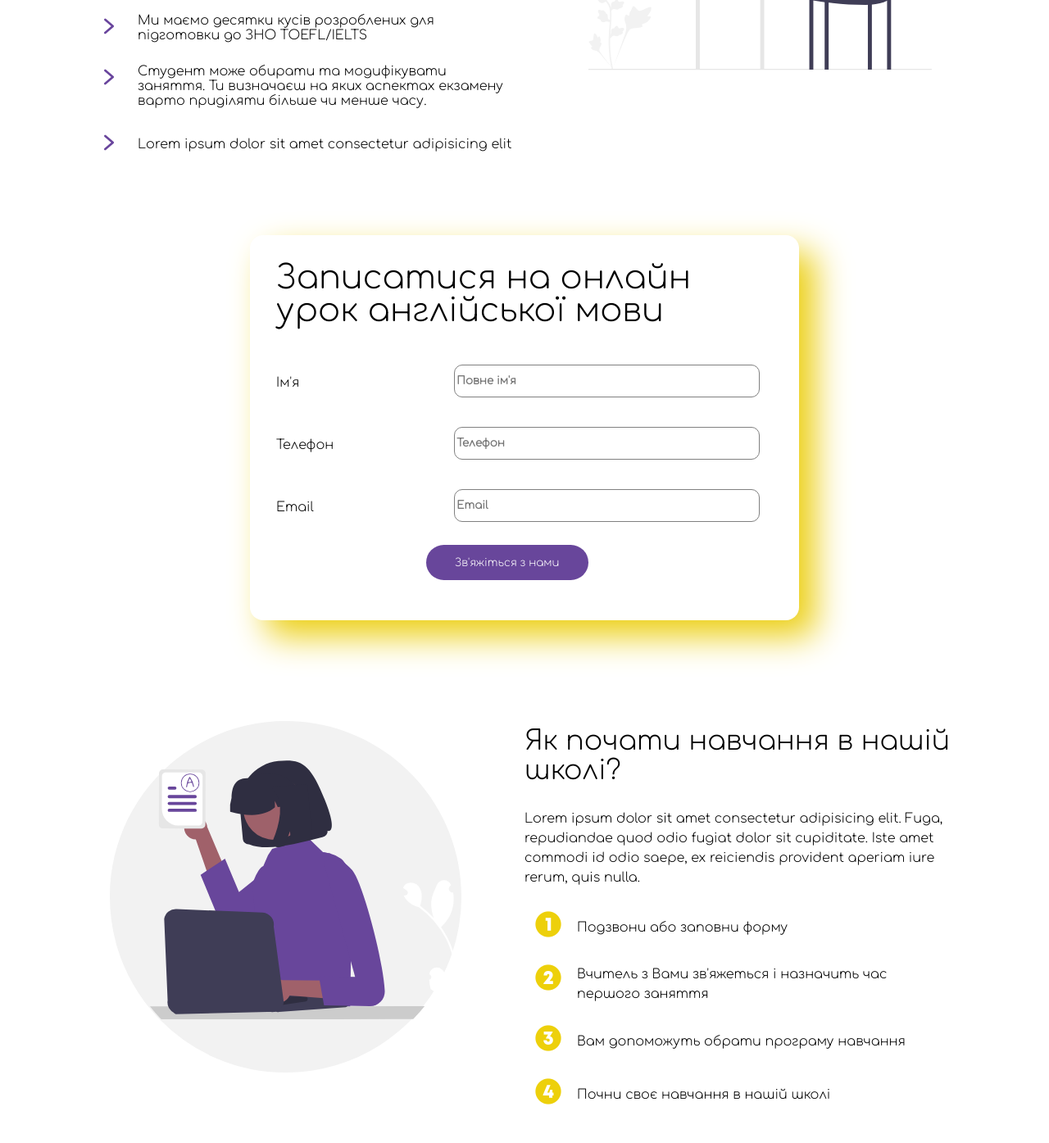
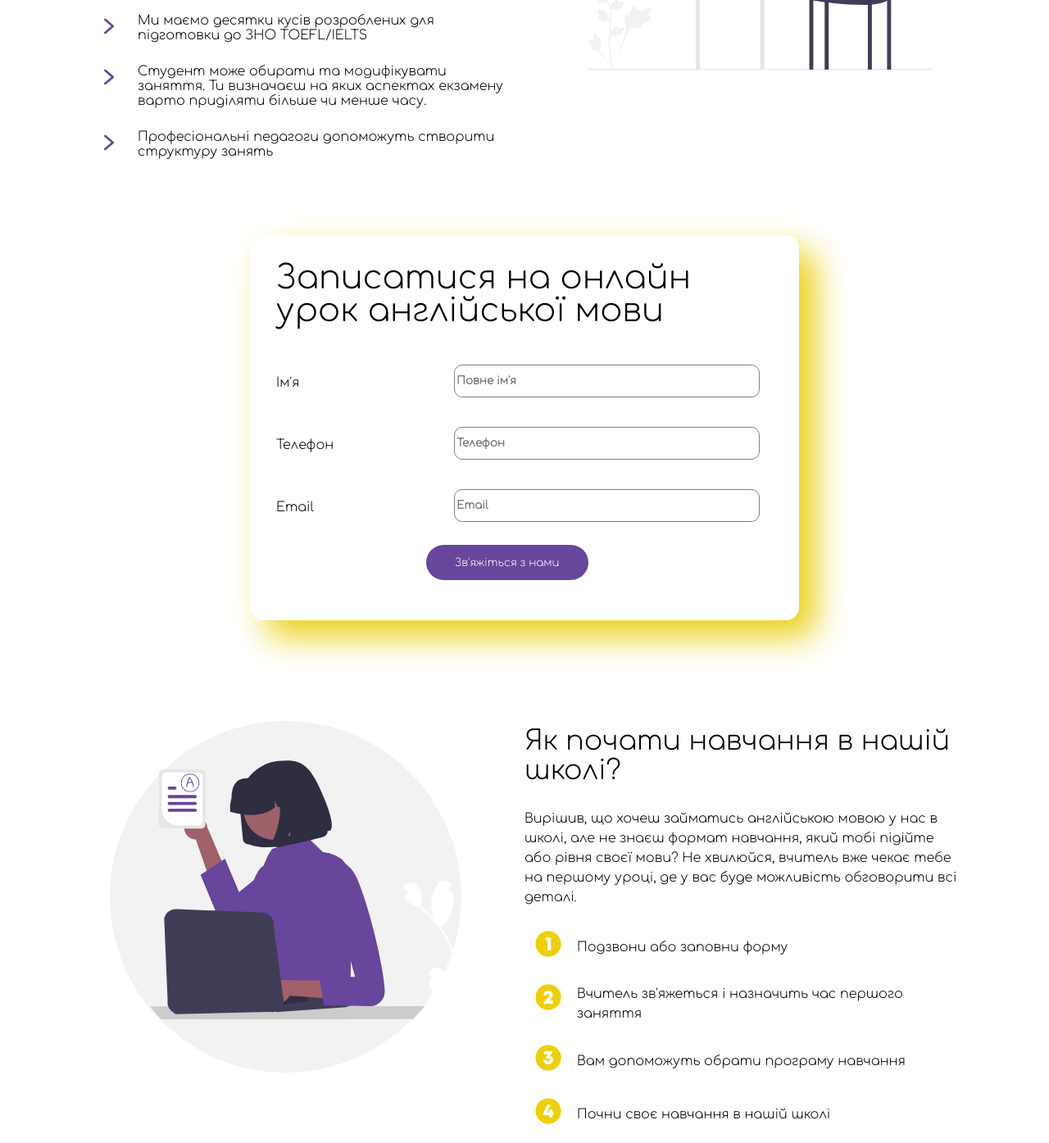
Before and after one commit to AnastasiaCherniakh/Language-Nook, a website: page public/views/index.html in a window 1280 px wide. Shown: the part 2377-3772 px from the top of the page at 82% size. Drawn offline with Linux system fonts and the light colour scheme.

Commit message:
index fix

```diff
--- a/public/views/index.html
+++ b/public/views/index.html
@@ -151,7 +151,7 @@
                     <img src="../images/next_p.png" alt="teacher icon">
                 </div>
                 <div class="lessons2__list__description">
-                    Lorem ipsum dolor sit amet consectetur adipisicing elit
+                    Професіональні педагоги допоможуть створити структуру занять
                 </div>
             </div>
         </div>
@@ -184,7 +184,7 @@
         <div class="steps__image"></div>
         <div class="steps__text container--pall">
             <h2>Як почати навчання в нашій школі?</h2>
-            <p>Lorem ipsum dolor sit amet consectetur adipisicing elit. Fuga, repudiandae quod odio fugiat dolor sit cupiditate. Iste amet commodi id odio saepe, ex reiciendis provident aperiam iure rerum, quis nulla.</p>
+            <p>Вирішив, що хочеш займатись англійською мовою у нас в школі, але не знаєш формат навчання, який тобі підійте або рівня своєї мови? Не хвилюйся, вчитель вже чекає тебе на першому уроці, де у вас буде можливість обговорити всі деталі. </p>
             <div class="steps__step">
                 <div class="steps__step__icon">
                     <img src="../images/number-one.png" alt="teacher icon">
@@ -198,7 +198,7 @@
                     <img src="../images/number-two.png" alt="teacher icon">
                 </div>
                 <div class="steps__step__description">
-                    Вчитель з Вами зв'яжеться і назначить час першого заняття
+                    Вчитель зв'яжеться і назначить час першого заняття
                 </div>
             </div>
             <div class="steps__step">
```
